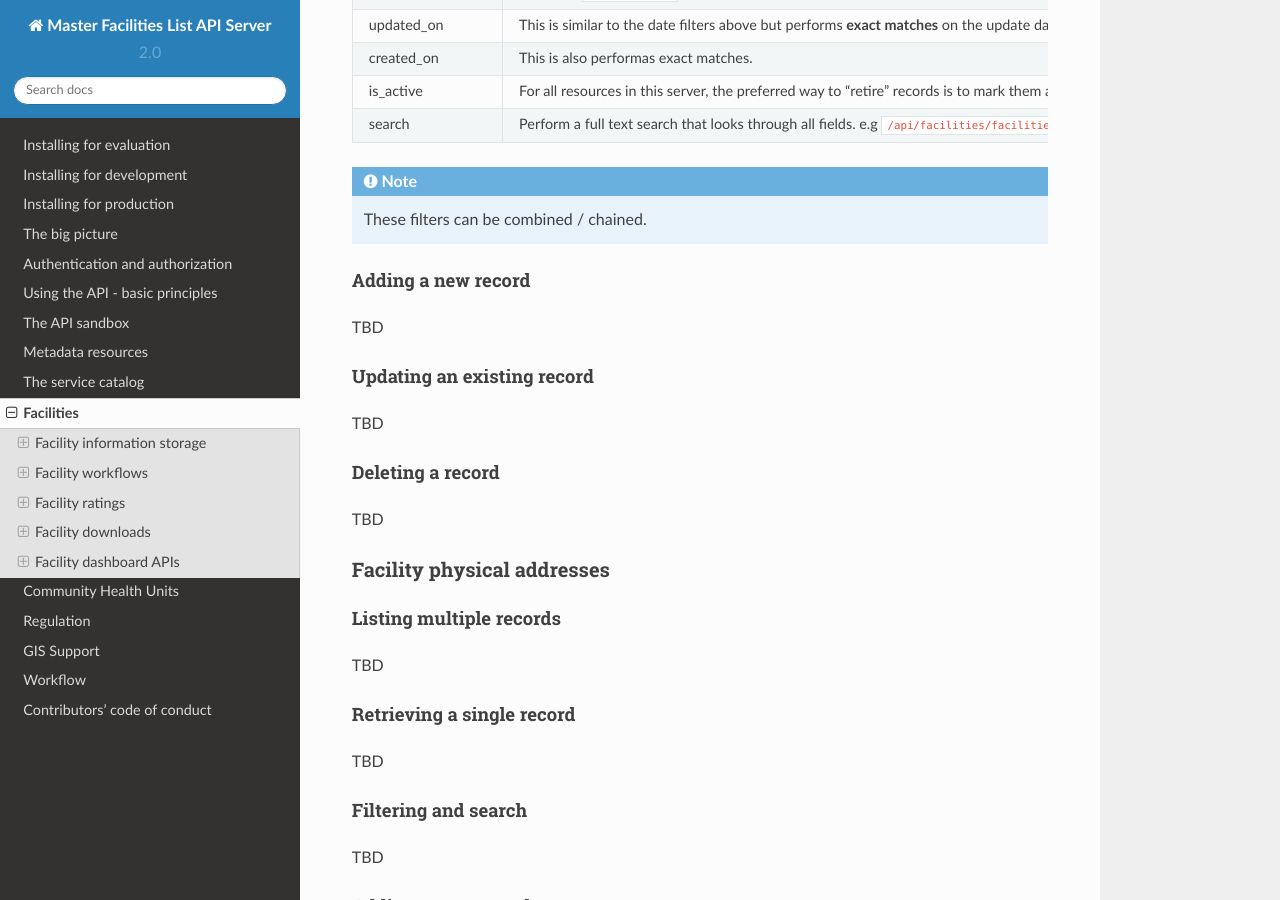
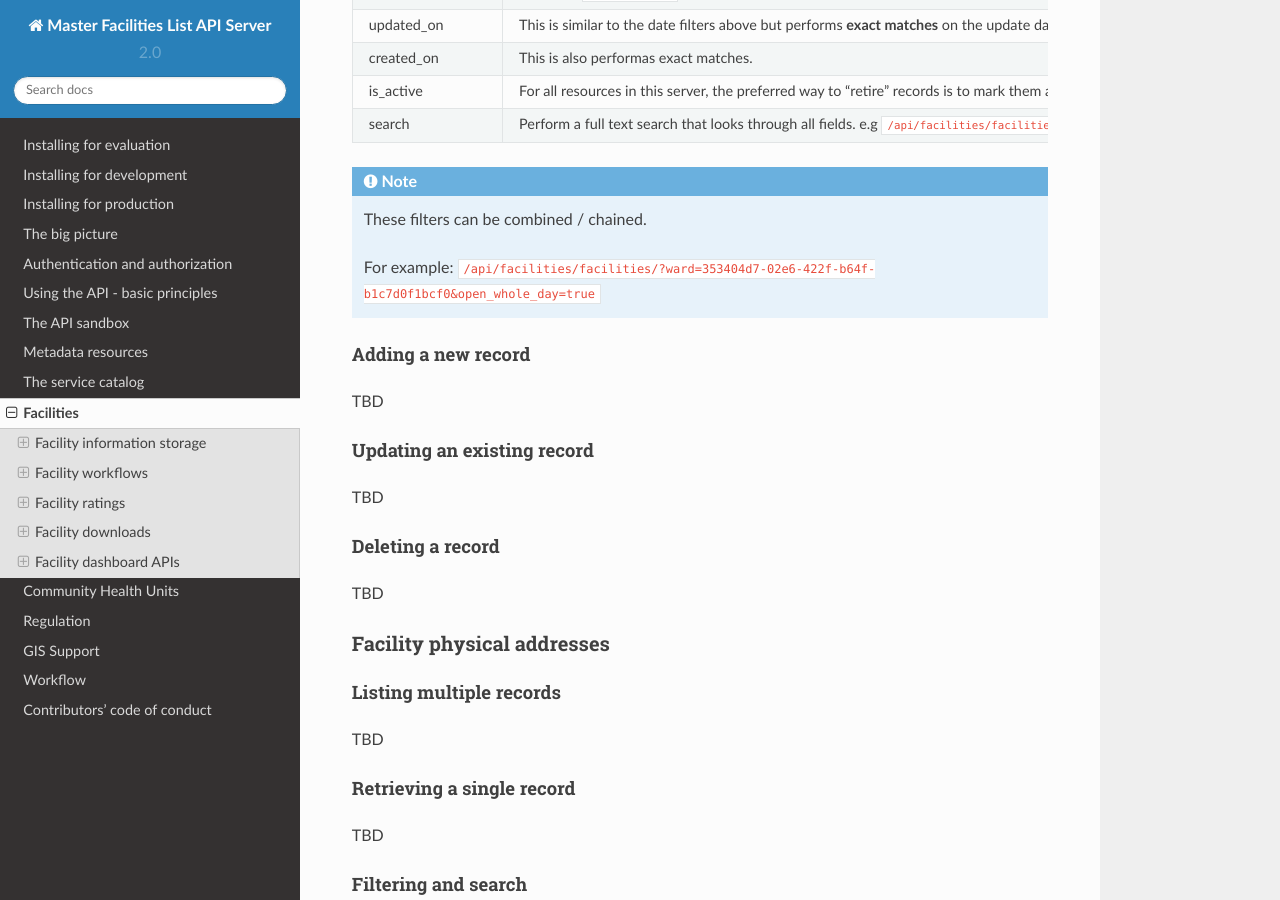
Before and after one commit to MasterFacilityList/mfl_api, a Sphinx documentation site: the page built from docs/10_facilities.rst, in a window 1280 px wide and 900 px high, scrolled down 2608 px. Built offline with Sphinx 7.4.7 and the Read the Docs theme 2.0.0, drawn with Linux system fonts in a browser that asks for light colours.

Commit message:
Added example on filter chaining

```diff
--- a/docs/10_facilities.rst
+++ b/docs/10_facilities.rst
@@ -109,6 +109,8 @@ search               Perform a full text search that looks through all fields. e
 .. note::
 
     These filters can be combined / chained.
+
+    For example: ``/api/facilities/facilities/?ward=353404d7-02e6-422f-b64f-b1c7d0f1bcf0&open_whole_day=true``
 
 Adding a new record
 ~~~~~~~~~~~~~~~~~~~~~~
```
